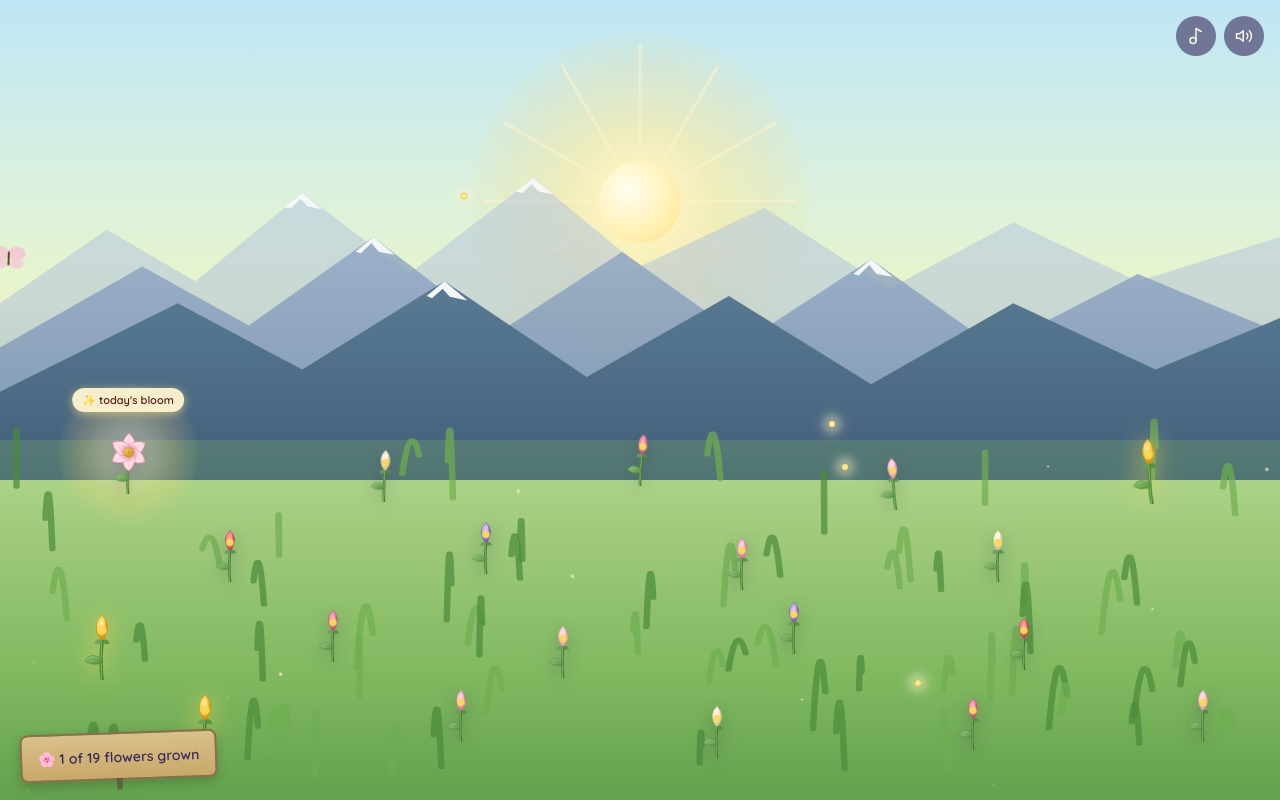
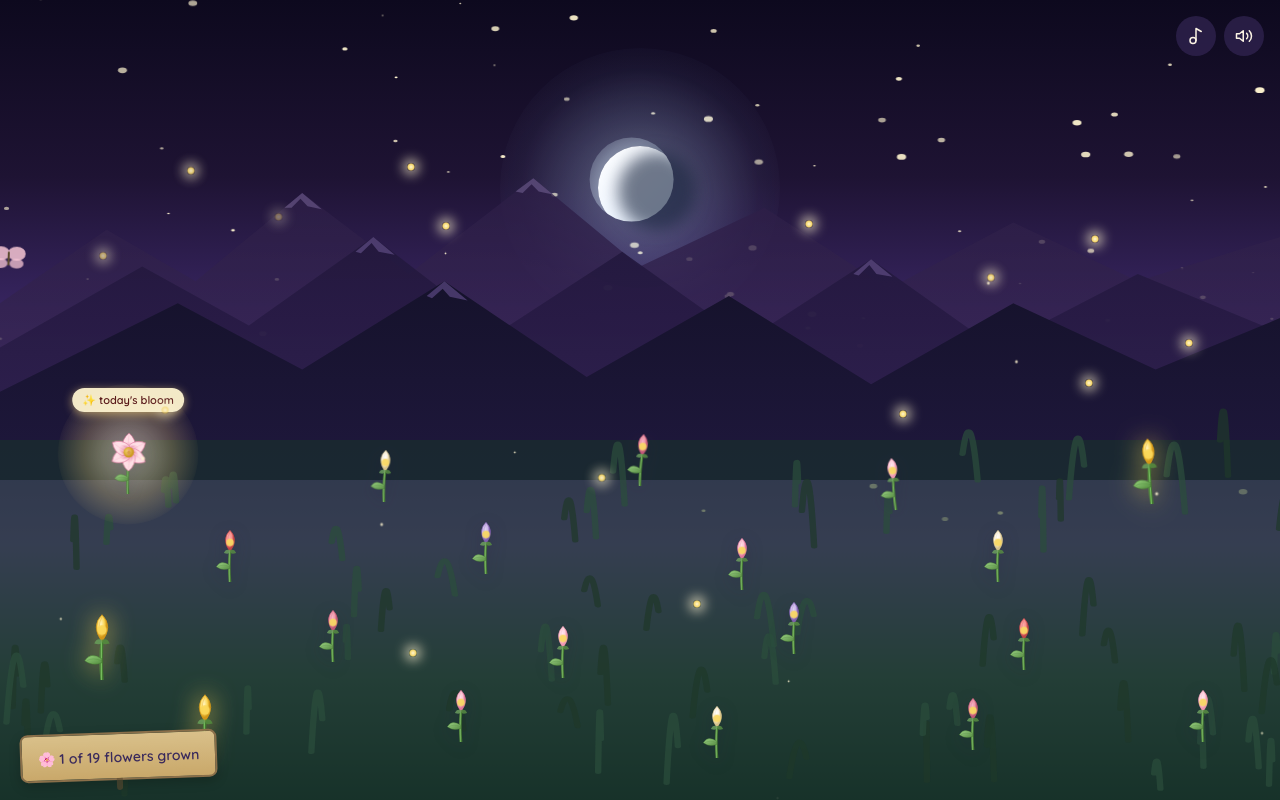
Before and after one commit to simplyveronica20-wq/Garden_for_you, a React (Vite) app: page / in a window 1280 px wide. Both pictures are taken after a click on the button "Open the Gate". Built offline with nearby package versions, Linux system fonts and the light colour scheme; a web font is replaced by a local one.

Commit message:
Update Garden UI to a magical fairy tale night theme

```diff
--- a/src/garden/Garden.tsx
+++ b/src/garden/Garden.tsx
@@ -100,24 +100,27 @@ export function Garden({ state, audio }: GardenProps) {
       className="relative min-h-screen w-full overflow-hidden"
       style={{
         background:
-          'linear-gradient(180deg, #bfe6f5 0%, #d9f0e0 22%, #eaf5c9 38%, #cde8a8 52%, #a8cf82 68%, #7fb85f 85%, #5a9a48 100%)',
+          'linear-gradient(180deg, #0d091e 0%, #1e1333 22%, #36245e 38%, #4f3b7b 52%, #63508d 68%, #36504a 85%, #18332a 100%)',
       }}
     >
-      {/* radiant sun at the top of the sky */}
-      <Sun />
+      {/* magical starry sky */}
+      <Stars />
 
-      {/* layered mountains, sitting behind the grass */}
+      {/* glowing moon */}
+      <Moon />
+
+      {/* layered mountains in twilight */}
       <Mountains />
 
-      {/* grass texture across the foreground */}
+      {/* dark enchanted grass field */}
       <GrassField />
 
       {/* butterflies */}
       <Butterfly color="#f6c6d4" delay={0} />
       <Butterfly color="#f5d76e" delay={9} />
 
-      {/* fireflies (clickable easter egg) */}
-      <Fireflies count={4} onClick={handleFirefly} />
+      {/* enchanting fireflies everywhere */}
+      <Fireflies count={15} onClick={handleFirefly} />
 
       {/* garden bed — flowers positioned absolutely */}
       <div className="absolute inset-0 z-10">
@@ -299,50 +302,76 @@ function GardenSign({ count, total }: { count: number; total: number }) {
   );
 }
 
-// ---------- Sun ----------
-function Sun() {
+// ---------- Stars ----------
+function Stars() {
+  const stars = useMemo(
+    () =>
+      Array.from({ length: 100 }).map(() => ({
+        x: Math.random() * 100,
+        y: Math.random() * 65,
+        s: 0.5 + Math.random() * 2,
+        delay: Math.random() * 4,
+      })),
+    [],
+  );
+
+  return (
+    <svg viewBox="0 0 100 100" className="absolute inset-0 w-full h-full pointer-events-none" preserveAspectRatio="none">
+      {stars.map((s, i) => (
+        <circle
+          key={i}
+          cx={`${s.x}%`}
+          cy={`${s.y}%`}
+          r={s.s * 0.15}
+          fill="#fff5d0"
+          style={{
+            animation: `breathe 3s ease-in-out infinite ${s.delay}s`,
+            opacity: 0.6 + Math.random() * 0.4,
+          }}
+        />
+      ))}
+    </svg>
+  );
+}
+
+// ---------- Moon ----------
+function Moon() {
   return (
     <div
       className="absolute pointer-events-none"
-      style={{ top: '4%', left: '50%', transform: 'translateX(-50%)', width: 340, height: 340 }}
+      style={{ top: '6%', left: '50%', transform: 'translateX(-50%)', width: 280, height: 280 }}
     >
-      {/* soft radiant glow */}
+      {/* ethereal moon glow */}
       <div
         className="absolute inset-0 rounded-full"
         style={{
           background:
-            'radial-gradient(circle, rgba(255,250,220,0.95) 0%, rgba(255,235,160,0.55) 30%, rgba(255,220,130,0.22) 55%, rgba(255,220,130,0) 75%)',
+            'radial-gradient(circle, rgba(200,230,255,0.4) 0%, rgba(180,210,255,0.2) 35%, rgba(160,190,255,0.05) 60%, rgba(160,190,255,0) 80%)',
         }}
       />
-      {/* sun rays */}
-      <svg viewBox="0 0 340 340" className="absolute inset-0" style={{ animation: 'breathe 6s ease-in-out infinite' }}>
-        {Array.from({ length: 12 }).map((_, i) => {
-          const angle = (360 / 12) * i;
-          return (
-            <line
-              key={i}
-              x1="170"
-              y1="170"
-              x2="170"
-              y2="18"
-              stroke="rgba(255,245,208,0.5)"
-              strokeWidth="3"
-              strokeLinecap="round"
-              transform={`rotate(${angle} 170 170)`}
-            />
-          );
-        })}
-      </svg>
-      {/* sun core */}
+      {/* crescent moon */}
       <div
         className="absolute rounded-full"
         style={{
-          top: '38%',
-          left: '38%',
-          width: '24%',
-          height: '24%',
-          background: 'radial-gradient(circle at 35% 35%, #fffdf0 0%, #fff2b8 55%, #ffdf87 100%)',
-          boxShadow: '0 0 40px 14px rgba(255,240,180,0.7)',
+          top: '35%',
+          left: '35%',
+          width: '30%',
+          height: '30%',
+          background: 'linear-gradient(135deg, #ffffff 0%, #e0edff 100%)',
+          boxShadow: '0 0 40px 10px rgba(220,240,255,0.6)',
+          clipPath: 'circle(50% at 40% 40%)',
+        }}
+      />
+      {/* moon craters/shadow */}
+      <div
+        className="absolute rounded-full"
+        style={{
+          top: '37%',
+          left: '42%',
+          width: '28%',
+          height: '28%',
+          background: 'rgba(24,35,60,0.6)',
+          filter: 'blur(8px)',
         }}
       />
     </div>
@@ -360,16 +389,16 @@ function Mountains() {
     >
       <defs>
         <linearGradient id="mtn-back" x1="0" y1="0" x2="0" y2="1">
-          <stop offset="0%" stopColor="#b9c9e0" />
-          <stop offset="100%" stopColor="#9fb3d1" />
+          <stop offset="0%" stopColor="#2c1e45" />
+          <stop offset="100%" stopColor="#3d2a5c" />
         </linearGradient>
         <linearGradient id="mtn-mid" x1="0" y1="0" x2="0" y2="1">
-          <stop offset="0%" stopColor="#8fa6c4" />
-          <stop offset="100%" stopColor="#6f89ac" />
+          <stop offset="0%" stopColor="#22183c" />
+          <stop offset="100%" stopColor="#302052" />
         </linearGradient>
         <linearGradient id="mtn-front" x1="0" y1="0" x2="0" y2="1">
-          <stop offset="0%" stopColor="#5a7a94" />
-          <stop offset="100%" stopColor="#425f78" />
+          <stop offset="0%" stopColor="#15122b" />
+          <stop offset="100%" stopColor="#1f183d" />
         </linearGradient>
       </defs>
 
@@ -377,25 +406,25 @@ function Mountains() {
       <path
         d="M0 260 L120 160 L220 230 L340 110 L460 220 L600 90 L720 210 L860 130 L1000 240 L1140 150 L1280 230 L1440 170 V500 H0 Z"
         fill="url(#mtn-back)"
-        opacity="0.55"
+        opacity="0.8"
       />
       {/* snow caps, back range */}
       <path
         d="M320 130 L340 110 L362 132 L346 128 L338 118 L328 130 Z M580 108 L600 90 L622 112 L606 108 L598 98 L588 110 Z"
-        fill="#fdfdfd"
-        opacity="0.85"
+        fill="#917db3"
+        opacity="0.4"
       />
 
       {/* mid range */}
       <path
         d="M0 320 L160 210 L280 290 L420 170 L560 300 L700 190 L840 310 L980 200 L1120 320 L1280 220 L1440 300 V500 H0 Z"
         fill="url(#mtn-mid)"
-        opacity="0.8"
+        opacity="0.9"
       />
       <path
         d="M400 190 L420 170 L444 194 L426 190 L418 178 L406 192 Z M960 220 L980 200 L1004 224 L986 220 L978 208 L966 222 Z"
-        fill="#fdfdfd"
-        opacity="0.9"
+        fill="#77619e"
+        opacity="0.5"
       />
 
       {/* front range, most saturated */}
@@ -405,8 +434,8 @@ function Mountains() {
       />
       <path
         d="M480 250 L500 230 L526 256 L506 251 L498 240 L486 253 Z"
-        fill="#fdfdfd"
-        opacity="0.95"
+        fill="#66508f"
+        opacity="0.6"
       />
     </svg>
   );
@@ -421,7 +450,7 @@ function GrassField() {
         y: 58 + Math.random() * 40,
         h: 10 + Math.random() * 16,
         tilt: -12 + Math.random() * 24,
-        shade: Math.random() > 0.5 ? '#4a8a3a' : '#6fae52',
+        shade: Math.random() > 0.5 ? '#1f382a' : '#2b4d3c',
       })),
     [],
   );
@@ -433,7 +462,7 @@ function GrassField() {
       preserveAspectRatio="none"
     >
       {/* soft ground shading so the grass has some depth */}
-      <rect x="0" y="55" width="100" height="45" fill="#7fb85f" opacity="0.25" />
+      <rect x="0" y="55" width="100" height="45" fill="#18332a" opacity="0.6" />
       {blades.map((b, i) => (
         <path
           key={i}
```
Also changed, not shown: src/garden/MessageCard.tsx (+35 -35 lines).
